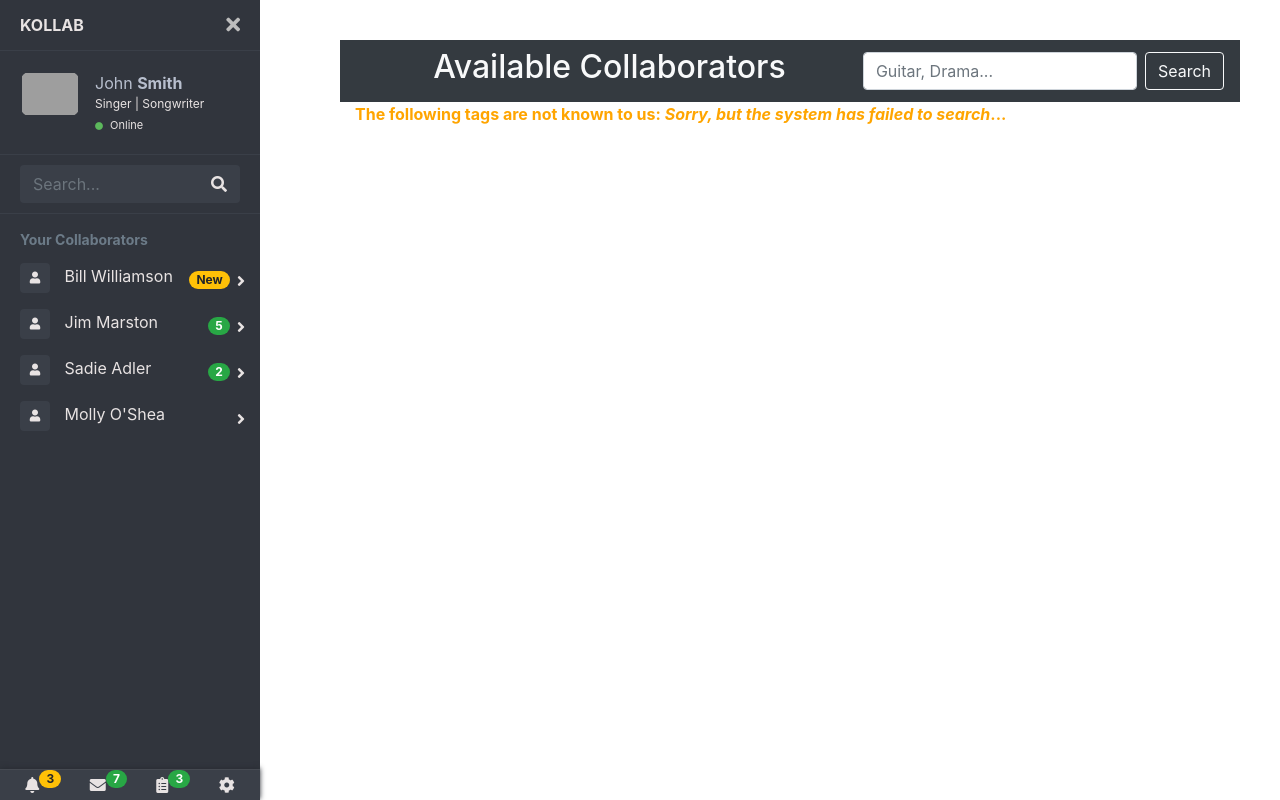
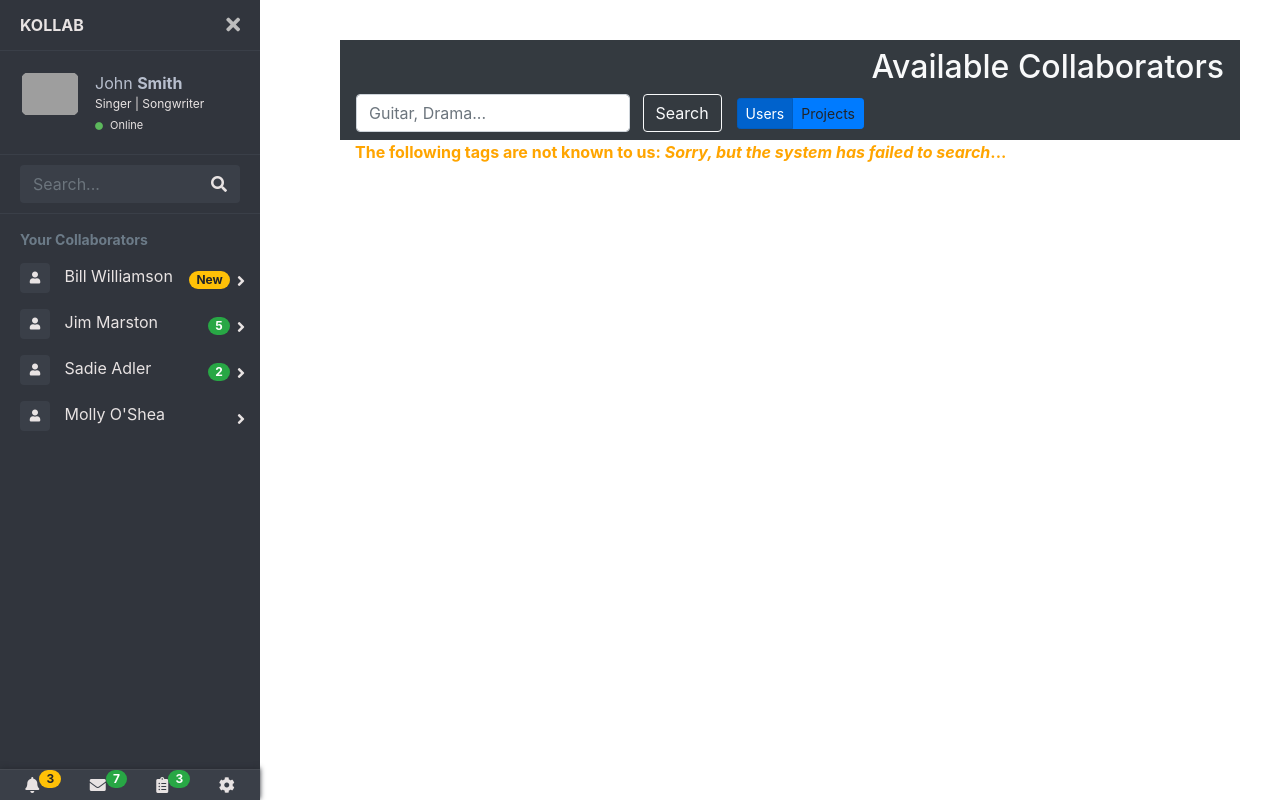
Before and after one commit to adamcunliffe/Kollab, a Django app: page /kollab/collaborators/search/ in a window 1280 px wide. Run offline with Django 3.2, Linux system fonts and the light colour scheme; some libraries are stand-ins or nearby versions; grey boxes are pictures that could not be loaded.

Commit message:
simple tag search for users and projects implemented

```diff
--- a/kollab/views.py
+++ b/kollab/views.py
@@ -4,7 +4,7 @@
 from django.contrib.auth.forms import UserCreationForm
 from django.shortcuts import render, redirect
 ##from kollab.forms import SignUpForm
-from kollab.models import Tag, UserProfile, Membership
+from kollab.models import Tag, UserProfile, Membership, Project
 from django.core.exceptions import ObjectDoesNotExist
 import re
 
@@ -66,11 +66,22 @@
     context = {}
     if request.method == 'POST':
         raw_query = request.POST.get('search_query', None)
+        search_option = request.POST.get('search_option', None)
         search_query = clean(raw_query.lower())
+        query_tags, context['error_message'] = removeUseless(search_query)
+
+        if search_option != "Projects":
+            context['results'] = get_user_results(query_tags)
+            context['type'] = 'users'
+        else:
+            context['results'] = get_project_results(query_tags)
+            context['type'] = 'projects'
+
+
         print(search_query)
-        query_tags, context['error_message'] = removeUseless(search_query)
+
         print(query_tags, context['error_message'])
-        context['results'] = get_user_results(query_tags)
+
 
         return render(request, 'kollab/collaborators.html', context)
     else:
@@ -103,3 +114,13 @@
 
     print(results.distinct())
     return results.distinct();
+
+def get_project_results(query_tags):
+    results = Project.objects.none()
+    for i in range(0, len(query_tags)):
+        if 'Not Valid' not in query_tags[i]:
+            query = Project.objects.filter(tags__name__contains=query_tags[i])
+            results = results | query
+
+    print(results.distinct())
+    return results.distinct();
--- a/templates/kollab/collaborators.html
+++ b/templates/kollab/collaborators.html
@@ -719,8 +719,23 @@
 	  <a class="text-light"><h2>Available Collaborators</h2></a>
 	  <form method='post' action="{% url 'searchtags' %}" class="form-inline">
 	  {% csrf_token %}
+		<div class ="row">
+			<div class ="col">
 				<input name="search_query" class="form-control mr-sm-2" type="search" placeholder="Guitar, Drama..." aria-label="Search">
 				<button class="btn btn-outline-light my-2 my-sm-0" type="submit">Search</button>
+			</div>
+		</div>
+		<div class="form-group">
+    		<div class="col-sm-7 col-md-7">
+    			<div class="input-group">
+    				<div id="searchOption" class="btn-group">
+    					<a class="btn btn-primary btn-sm active" data-toggle="happy" data-title="Users">Users</a>
+    					<a class="btn btn-primary btn-sm notActive" data-toggle="happy" data-title="Projects">Projects</a>
+    				</div>
+    				<input type="hidden" name="search_option" id="happy">
+    			</div>
+    		</div>
+    	</div>
 	  </form>
 	  </nav>
 	  {% if error_message %}
@@ -734,10 +749,12 @@
 
 
   <div class="row">
+
+  {% if type == "users" %}
   {% for user in results %}
-    <div class="col-lg-4 col-sm-6 mb-4">
+    <div class="col-lg-3 col-sm-6 mb-4">
       <div class="card h-100">
-        <a href="{% url 'profile' user_name_slug=user.slug %}"><img class="card-img-top" src="{% get_media_prefix %}{{ user.picture }}" alt="">
+        <a href="{% url 'profile' user_name_slug=user.slug %}"><img class="img-thumbnail" src="{% get_media_prefix %}{{ user.picture }}" alt="">
         <div class="card-body">
           <h4 class="card-title">
             <p>{{ user.user.username }}</p></a>
@@ -751,63 +768,26 @@
       </div>
     </div>
 {% endfor %}
+{% endif %}
 
-    <!---div class="col-lg-4 col-sm-6 mb-4">
+{% if type == 'projects' %}
+  {% for project in results %}
+    <div class="col-lg-3 col-sm-6 mb-4">
       <div class="card h-100">
-        <a href="#"><img class="card-img-top" src="https://images.unsplash.com/photo-1499461953649-8c2645a4574e?ixlib=rb-1.2.1&ixid=eyJhcHBfaWQiOjEyMDd9&auto=format&fit=crop&w=750&q=80" alt=""></a>
+        <a href="#"><img class="img-thumbnail" src="{% get_media_prefix %}{{ project.picture }}" alt="">
         <div class="card-body">
           <h4 class="card-title">
-            <a href="#">Tommy Fleck</a>
+            <p>{{ project.name }}</p></a>
           </h4>
-          <p class="card-text">Rock Vocalist | Base Guitarist</p>
+          <p class="card-text"><!--- short here--->
+		  {{ project.short }}
+		  </p>
         </div>
       </div>
     </div>
-    <div class="col-lg-4 col-sm-6 mb-4">
-      <div class="card h-100">
-        <a href="#"><img class="card-img-top" src="https://images.unsplash.com/photo-1460723237483-7a6dc9d0b212?ixlib=rb-1.2.1&ixid=eyJhcHBfaWQiOjEyMDd9&auto=format&fit=crop&w=750&q=80" alt=""></a>
-        <div class="card-body">
-          <h4 class="card-title">
-            <a href="#">Jim Marston</a>
-          </h4>
-          <p class="card-text">Singer | Songwriter</p>
-        </div>
-      </div>
-    </div>
-    <div class="col-lg-4 col-sm-6 mb-4">
-      <div class="card h-100">
-        <a href="#"><img class="card-img-top" src="https://images.unsplash.com/photo-1498677231914-50deb6ba4217?ixlib=rb-1.2.1&ixid=eyJhcHBfaWQiOjEyMDd9&auto=format&fit=crop&w=750&q=80" alt=""></a>
-        <div class="card-body">
-          <h4 class="card-title">
-            <a href="#">Sara Norwood</a>
-          </h4>
-          <p class="card-text"> Java Programmer</p>
-        </div>
-      </div>
-    </div>
-    <div class="col-lg-4 col-sm-6 mb-4">
-      <div class="card h-100">
-        <a href="#"><img class="card-img-top" src="https://images.unsplash.com/photo-1510848414191-8b5cb863e9c2?ixlib=rb-1.2.1&ixid=eyJhcHBfaWQiOjEyMDd9&auto=format&fit=crop&w=800&q=80" alt=""></a>
-        <div class="card-body">
-          <h4 class="card-title">
-            <a href="#">Darren Henderson</a>
-          </h4>
-          <p class="card-text">Visual Artist</p>
-        </div>
-      </div>
-    </div>
-    <div class="col-lg-4 col-sm-6 mb-4">
-      <div class="card h-100">
-        <a href="#"><img class="card-img-top" src="https://images.unsplash.com/photo-1517151692071-54b58b01b550?ixlib=rb-1.2.1&ixid=eyJhcHBfaWQiOjEyMDd9&auto=format&fit=crop&w=1510&q=80" alt=""></a>
-        <div class="card-body">
-          <h4 class="card-title">
-            <a href="#">Mo Sampson</a>
-          </h4>
-          <p class="card-text">Dancer</p>
-        </div>
-      </div>
-    </div>
-  </div --->
+{% endfor %}
+{% endif %}
+
   <!-- /.row -->
 
   <!-- Pagination -->
@@ -856,11 +836,16 @@
 	$("#show-sidebar").click(function() {
 	  $(".page-wrapper").addClass("toggled");
 	});
+});
 
+$('#searchOption a').on('click', function(){
+    var sel = $(this).data('title');
+    var tog = $(this).data('toggle');
+    $('#'+tog).prop('value', sel);
 
-
-
-});
+    $('a[data-toggle="'+tog+'"]').not('[data-title="'+sel+'"]').removeClass('active').addClass('notActive');
+    $('a[data-toggle="'+tog+'"][data-title="'+sel+'"]').removeClass('notActive').addClass('active');
+})
 </script>
 </html>
 </body>
```
Lines whose indentation alone changed are shown as unchanged.
